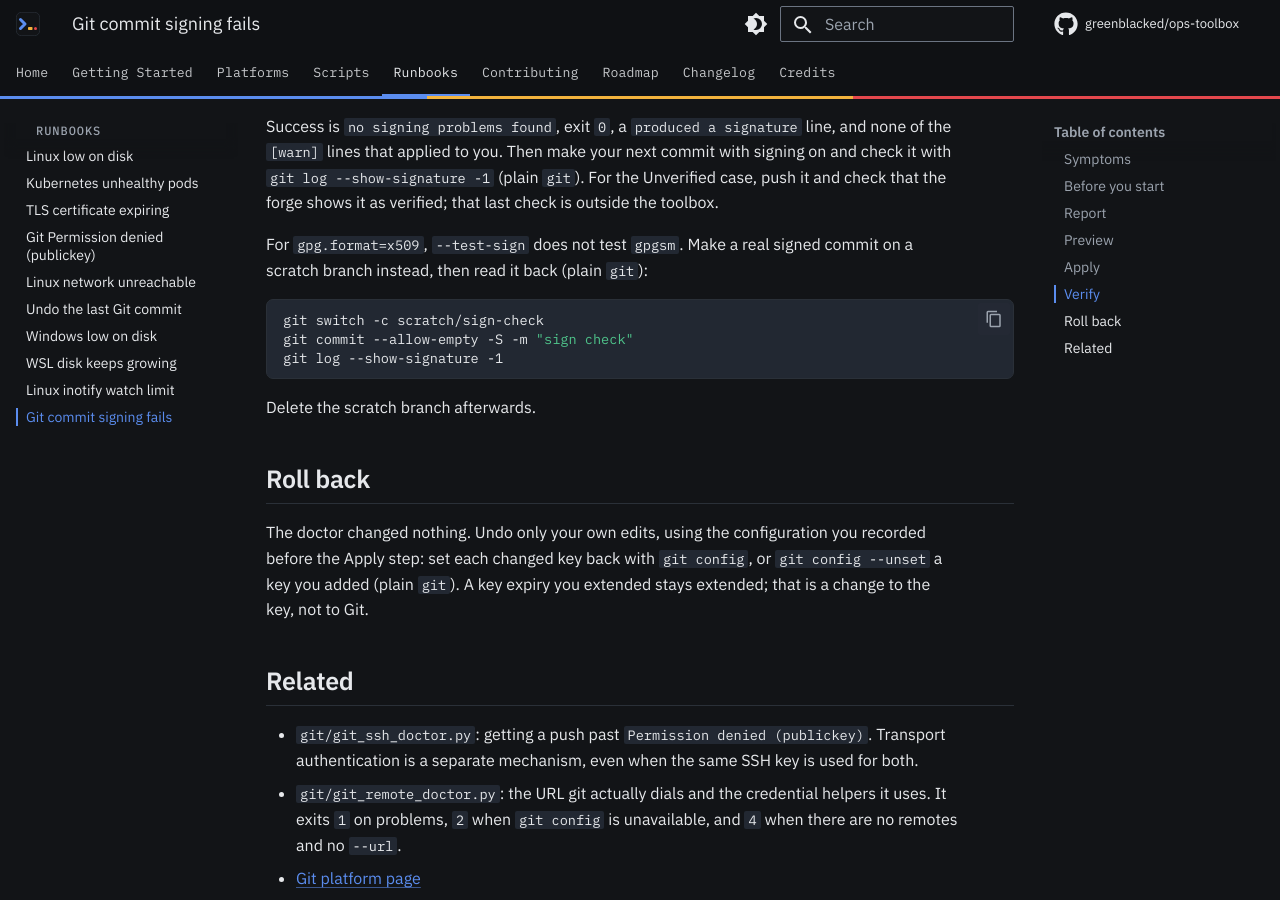
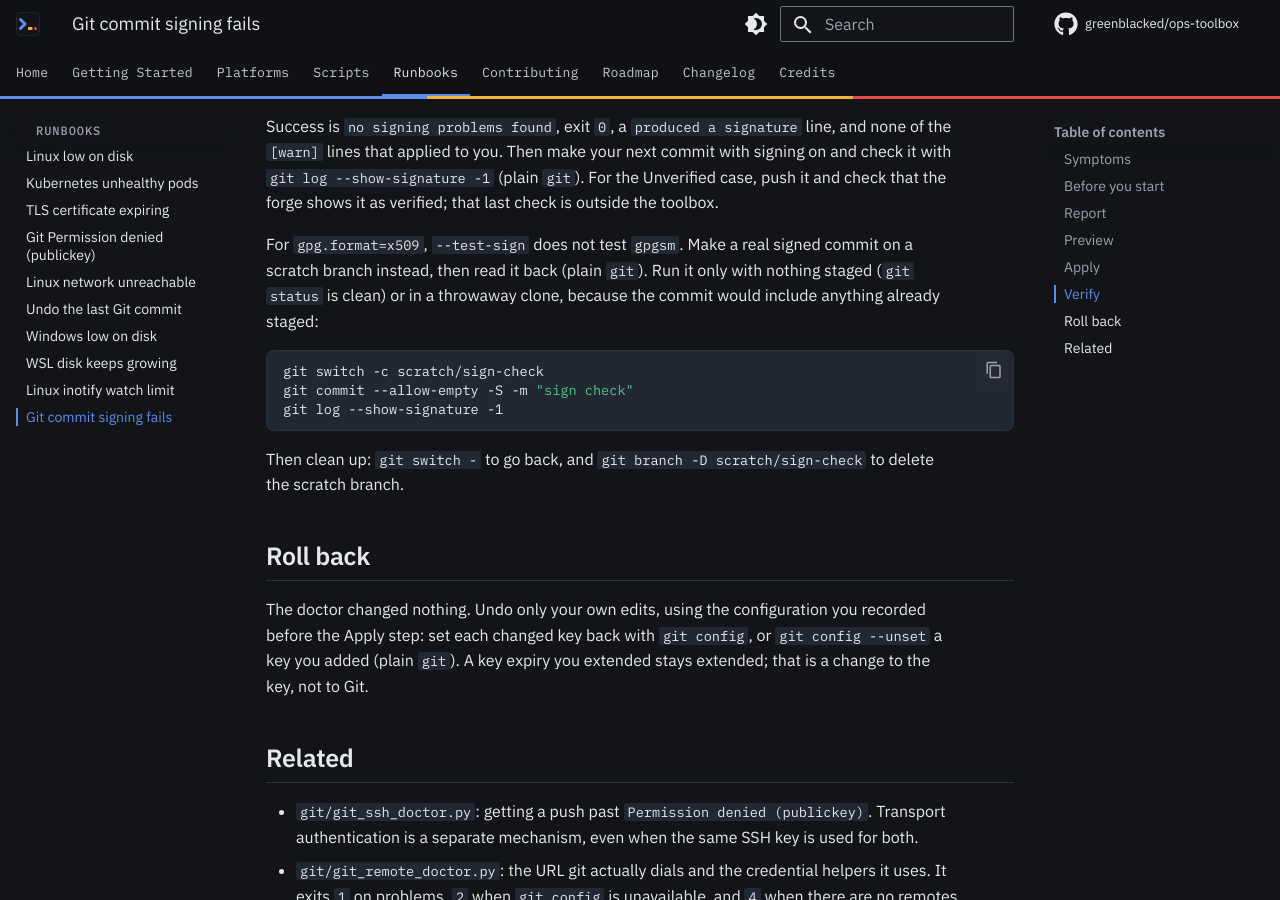
Before and after one commit to greenblacked/ops-toolbox, an MkDocs documentation site: the page built from docs/runbooks/git-commit-signing-fails.md, in a window 1280 px wide and 900 px high, scrolled down 4192 px. Built offline with MkDocs 1.6.1 and Material for MkDocs 9.7.7, drawn with Linux system fonts in a browser that asks for light colours; comment, search, counter and statistics services are not loaded.

Commit message:
docs(runbooks): make X.509 sign check safe to run
The scratch-branch commit would include anything already staged. Say
to run it only with nothing staged or in a throwaway clone, and spell
out the cleanup with git switch - and git branch -D.

````diff
--- a/docs/runbooks/git-commit-signing-fails.md
+++ b/docs/runbooks/git-commit-signing-fails.md
@@ -176,7 +176,8 @@ shows it as verified; that last check is outside the toolbox.
 
 For `gpg.format=x509`, `--test-sign` does not test `gpgsm`. Make a real
 signed commit on a scratch branch instead, then read it back (plain
-`git`):
+`git`). Run it only with nothing staged (`git status` is clean) or in a
+throwaway clone, because the commit would include anything already staged:
 
 ```bash
 git switch -c scratch/sign-check
@@ -184,7 +185,8 @@ git commit --allow-empty -S -m "sign check"
 git log --show-signature -1
 ```
 
-Delete the scratch branch afterwards.
+Then clean up: `git switch -` to go back, and `git branch -D
+scratch/sign-check` to delete the scratch branch.
 
 ## Roll back
 
````
